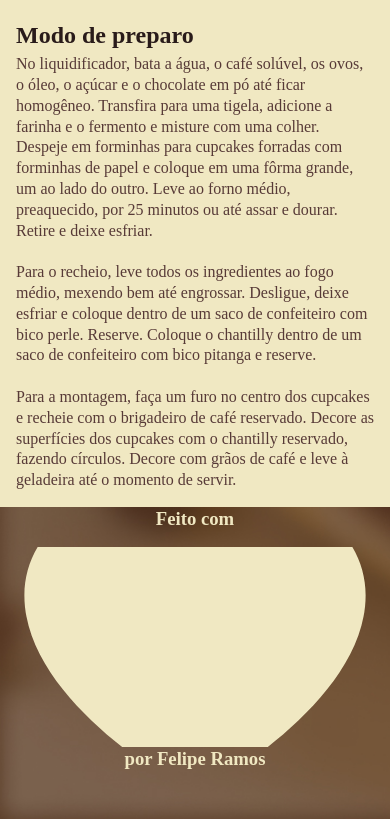
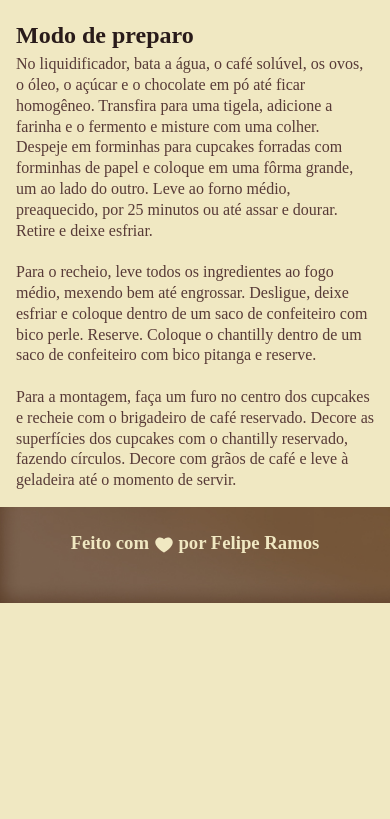
Before and after one commit to felipe0424/pagina-receita, a plain HTML site: page index.html in a window 390 px wide. Shown: the part 908-1727 px from the top of the page. After the commit the page ends 1511 px from the top, so only its background shows below. Drawn offline with Linux system fonts and the light colour scheme; a web font is replaced by a local one.

Commit message:
Ajuste de img

```diff
--- a/style.css
+++ b/style.css
@@ -40,7 +40,7 @@ main {
   margin: 24px 0 4px 0;
 }
 
-img {
+#page img {
   width: 100%;
   height: 500px;
   margin-top: 16px;
@@ -78,7 +78,8 @@ footer{
   text-align: center;
   font-size: 16px;
   color: #F0E8C2;
-  padding: 0 0 48px 0;
+  margin-top: 24px;
+  padding: 0px 0 48px 0;
 }
 
 .coracao {
@@ -118,7 +119,7 @@ footer{
     margin: 24px 0 4px 0;
   }
 
-  img {
+  #page img {
     width: 100%;
     height: 200px;
     margin-top: 16px;
@@ -162,5 +163,7 @@ footer{
 
   .coracao {
     vertical-align:middle;
+    width: 20px;
+    height: 20px;
   }
 }
```
